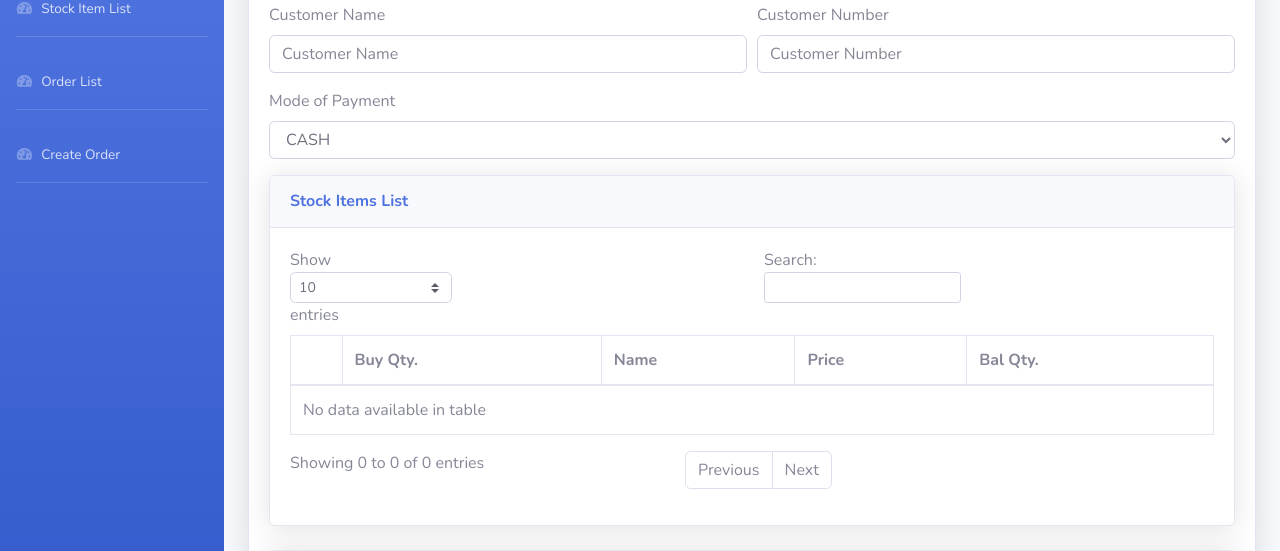
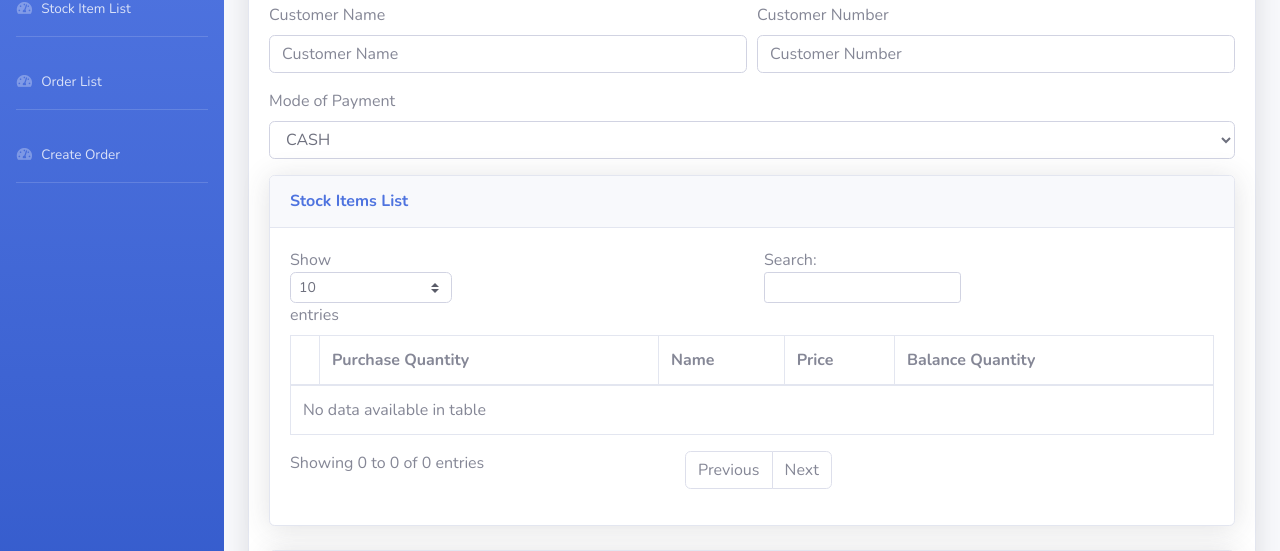
Before and after one commit to sachinharpalani/inventory-management-system, a Django app: page /core/order/create in a window 1280 px wide. Shown: the part 164-715 px from the top of the page. Run offline with Django 4.2, Linux system fonts and the light colour scheme; the visitor is signed in with stand-in values (Sample User, id 1); data that the repository does not hold is empty; some libraries are stand-ins or nearby versions.

Commit message:
Html css changes

```diff
--- a/ims/core/templates/core/create_order.html
+++ b/ims/core/templates/core/create_order.html
@@ -39,10 +39,10 @@
                             <thead>
                                 <tr>
                                     <th></th>
-                                    <th>Buy Qty.</th>
+                                    <th>Purchase Quantity</th>
                                     <th>Name</th>
                                     <th>Price</th>
-                                    <th>Bal Qty.</th>
+                                    <th>Balance Quantity</th>
 
 
                                 </tr>
@@ -60,7 +60,7 @@
                                     </td>
                                     <td>
                                         <!-- <label for="purchase_quantity">Purchase Quanity</label> -->
-                                        <input type="number" class="form-control" name="purchase_quantity_{{item_detail.id}}" id="purchase_quantity_{{item_detail.id}}" placeholder="Buy Qty." onchange="quantityChange.call(this)" {% if remaining_quantity <= 0 %} disabled {% endif %}>
+                                        <input type="number" class="form-control" name="purchase_quantity_{{item_detail.id}}" id="purchase_quantity_{{item_detail.id}}" placeholder="Buy Qty" onchange="quantityChange.call(this)" {% if remaining_quantity <= 0 %} disabled {% endif %}>
                                     </td>
                                     <td id="item_name_{{item_detail.id}}" >{{ item_detail.subgroup.group.name }} | {{ item_detail.subgroup.name }} | {{ item_detail.name }}</td>
                                     <td id="price_{{item_detail.id}}">{{ item_detail.price }}</td>
```
